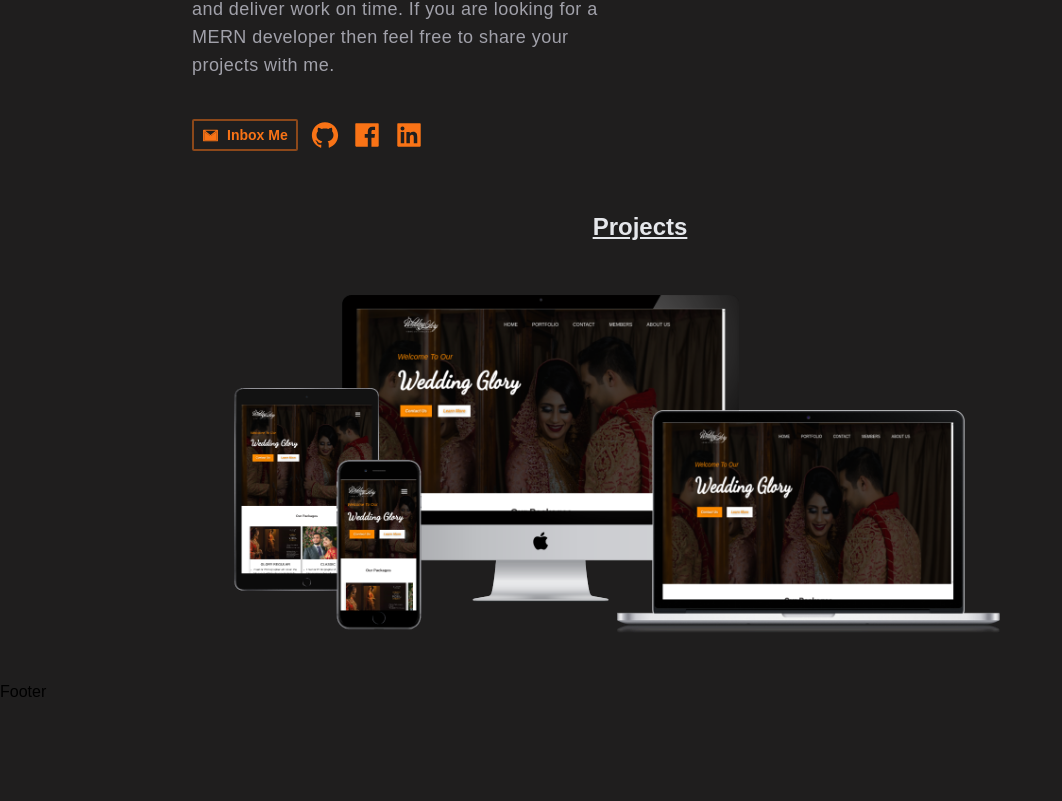
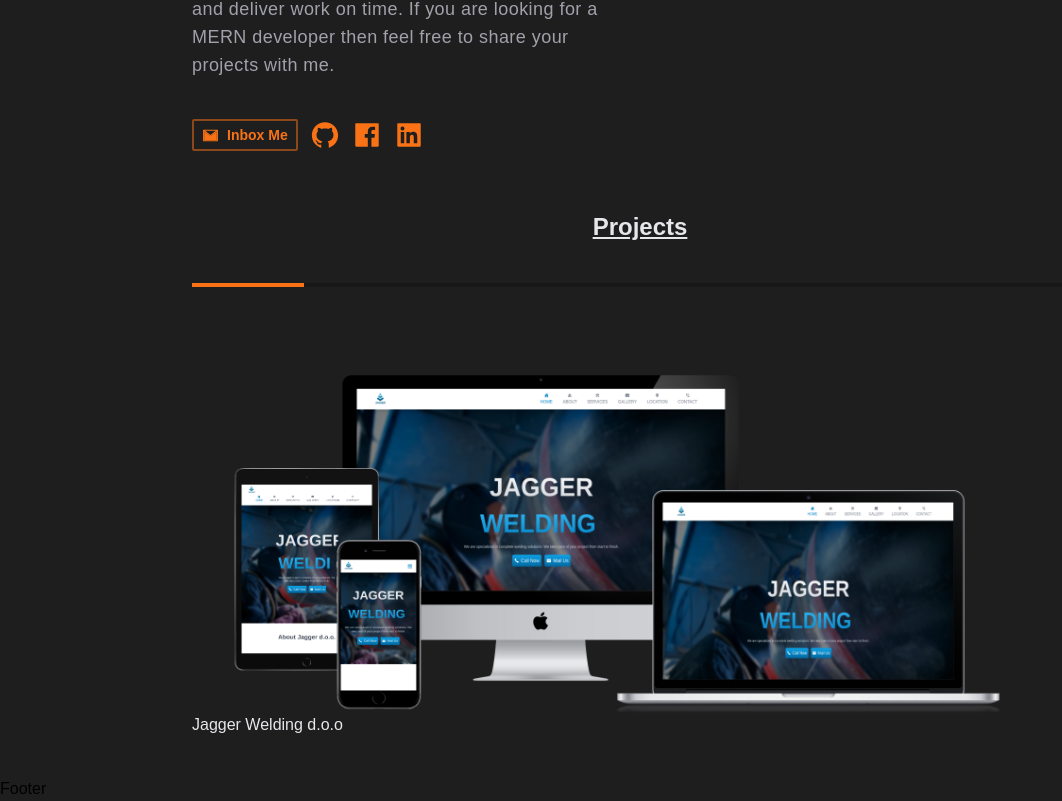
Before and after one commit to codingwithprince/cwp-client, a Next.js app: page / in a window 1280 px wide. Shown: the part 968-1769 px from the top of the page, without its empty margins (0-1062 px from the left). Before the commit the page ends 1672 px from the top, so only its background shows below. Built offline with nearby package versions, Linux system fonts and the light colour scheme; a web font is replaced by a local one.

Commit message:
added just swiper slider

```diff
--- a/components/Projects/Projects.js
+++ b/components/Projects/Projects.js
@@ -5,18 +5,44 @@
 
 // Import Swiper styles
 import "swiper/css";
-import 'swiper/css/effect-fade';
-// import "swiper/css/effect-fade";
+import "swiper/css/pagination";
+import "swiper/css/navigation";
 
 // import required modules
-import { EffectFade, Navigation, Pagination, Autoplay } from "swiper";
+import { Pagination, Navigation } from "swiper";
 
 const projectList = [
   {
     url: "/images/projects/jagger.png",
+    title: "Jagger Welding d.o.o"
   },
   {
     url: "/images/projects/wedding-glory.png",
+    title: "Wedding Glory"
+  },
+  {
+    url: "/images/projects/jagger.png",
+    title: "Jadgger Weldgarging d.o.o"
+  },
+  {
+    url: "/images/projects/wedding-glory.png",
+    title: "asdfsdfasdf Glory"
+  },
+  {
+    url: "/images/projects/jagger.png",
+    title: "Jagger Welding d.o.o"
+  },
+  {
+    url: "/images/projects/wedding-glory.png",
+    title: "Wedding Glory"
+  },
+  {
+    url: "/images/projects/jagger.png",
+    title: "Jadgger Weldgarging d.o.o"
+  },
+  {
+    url: "/images/projects/wedding-glory.png",
+    title: "asdfsdfasdf Glory"
   },
 ];
 
@@ -27,32 +53,29 @@
         <h2 className="text-center text-2xl font-bold underline">Projects</h2>
       </div>
       <div className="images py-10">
-        <Swiper
-          spaceBetween={30}
-          effect={"fade"}
-          navigation={false}
-          autoplay={{
-            delay: 3000,
-            disableOnInteraction: false,
-          }}
-          pagination={{
-            clickable: true,
-          }}
-          modules={[EffectFade, Navigation, Pagination, Autoplay]}
-          className="ws"
-        >
+      <Swiper
+        pagination={{
+          type: "progressbar",
+        }}
+        navigation={false}
+        modules={[Pagination, Navigation]}
+        className="mySwiper"
+      >
           {projectList.map((project, i) => (
-            <SwiperSlide>
+            <SwiperSlide className="flex flex-wrap pt-10 md:pt-20">
               <Image
                 src={project.url}
                 height={350}
                 width={850}
                 alt="Project Image"
               />
+              {/* <div className="project-info">
+                <h3>{project.title}</h3>
+              </div> */}
+              <p>{project.title}</p>
             </SwiperSlide>
           ))}
         </Swiper>
-
       </div>
     </div>
   );
--- a/styles/globals.css
+++ b/styles/globals.css
@@ -11,3 +11,6 @@
 .name-font{
  font-family: 'Iceland', cursive;
 }
+.swiper-pagination-progressbar .swiper-pagination-progressbar-fill {
+    background: #f97316 !important;
+}
```
